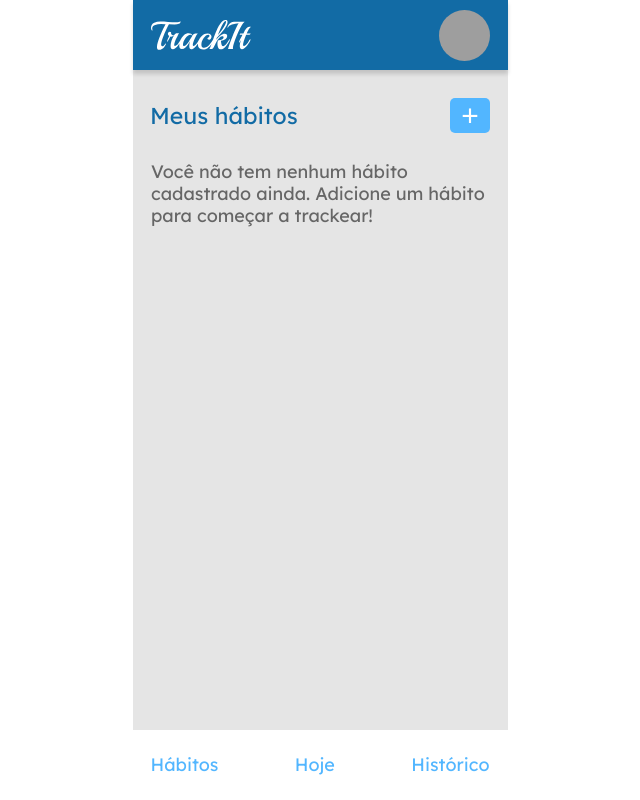
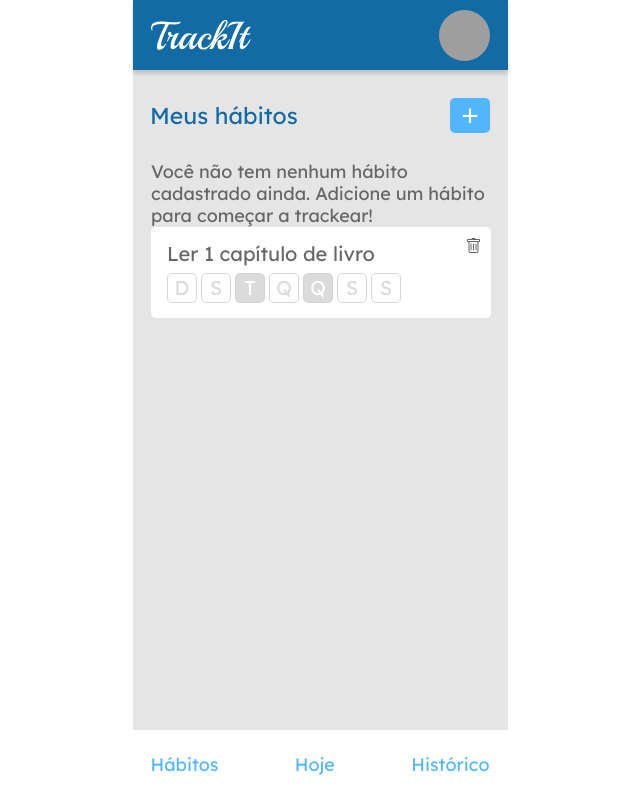
Before and after one commit to Yokuny/Trackit, a React (Create React App) app: page /habitos in a window 1280 px wide. Shown: the whole page, without its empty margins (320-960 px from the left). Built offline with nearby package versions, Linux system fonts and the light colour scheme; grey boxes are pictures that could not be loaded.

Commit message:
interface done
now is time to request the data from API and fill all the interface

```diff
--- a/src/components/habits/Habits.js
+++ b/src/components/habits/Habits.js
@@ -3,6 +3,7 @@ import ScreenSize from "../../ScreenSize.js";
 import Header from "../Header.js";
 import Footer from "../Footer.js";
 import NewHabit from "./NewHabit.js";
+import TaskList from "./TaskList.js";
 import { AddHabit, AddHeader, HabitCards } from "./style/HabitCards.js";
 const Habits = () => {
   const [newHabit, setNewHabit] = useState(false);
@@ -18,6 +19,7 @@ const Habits = () => {
       </AddHabit>
       <HabitCards>
         <p>Você não tem nenhum hábito cadastrado ainda. Adicione um hábito para começar a trackear!</p>
+        <TaskList />
       </HabitCards>
       <Footer />
     </ScreenSize>
--- /dev/null
+++ b/src/components/habits/TaskList.js
@@ -0,0 +1,23 @@
+import Weekdays from "./Weekdays.js";
+import TaskListStyle from "./style/TaskListStyle.js";
+import TrashCan from "../../assets//trash-can.svg";
+const newWeek = () => {
+  function selectfalse(day) {
+    return { day, select: false };
+  }
+  let week = ["D", "S", "T", "Q", "Q", "S", "S"];
+  return week.map((day) => selectfalse(day));
+};
+let a = newWeek();
+a[2].select = true;
+a[4].select = true;
+const TaskList = () => {
+  return (
+    <TaskListStyle>
+      <img src={TrashCan} alt="remove" />
+      <p>Ler 1 capítulo de livro</p>
+      <Weekdays days={a} />
+    </TaskListStyle>
+  );
+};
+export default TaskList;
--- a/src/components/habits/Weekdays.js
+++ b/src/components/habits/Weekdays.js
@@ -1,10 +1,11 @@
-import { CheckboxContainer, Checkbox } from "./style/WeekDays";
+import { CheckboxContainer, Checkbox } from "./style/WeekDaysStyle";
 const Weekdays = ({ days, markDay }) => {
   return (
     <CheckboxContainer>
       {days.map((day, index) => (
         <Checkbox
           onClick={({ target }) => {
+            if (markDay) {
               markDay((prev) =>
                 prev.map((day, index) => {
                   if (target.id === `${day.day}${index}`) {
@@ -14,6 +15,7 @@ const Weekdays = ({ days, markDay }) => {
                   }
                 })
               );
+            }
           }}
           key={`${day.day}${index}`}
           id={`${day.day}${index}`}
--- /dev/null
+++ b/src/components/habits/style/TaskListStyle.js
@@ -0,0 +1,25 @@
+import styled from "styled-components";
+const TaskListStyle = styled.div`
+  position: relative;
+  width: 340px;
+  height: 91px;
+  padding: 16px;
+  box-sizing: border-box;
+  border-radius: 5px;
+  background: #ffffff;
+  p {
+    font-size: 20px;
+    color: #666666;
+    margin-bottom: 8px;
+  }
+  img {
+    position: absolute;
+    right: 11px;
+    top: 11px;
+    cursor: pointer;
+  }
+  img:hover {
+    opacity: 0.7;
+  }
+`;
+export default TaskListStyle;
--- a/src/components/habits/style/WeekDays.js
+++ /dev/null
@@ -1,22 +0,0 @@
-import styled from "styled-components";
-export const CheckboxContainer = styled.div`
-  display: flex;
-  flex-direction: row;
-  gap: 4px;
-`;
-export const Checkbox = styled.div`
-  width: 30px;
-  height: 30px;
-  box-sizing: border-box;
-  border: 1px solid #d5d5d5;
-  border-radius: 5px;
-
-  display: flex;
-  align-items: center;
-  justify-content: center;
-
-  background: ${(props) => (props.checked ? "#DBDBDB" : "#FFFFFF")};
-  font-size: 20px;
-  color: ${(props) => (props.checked ? "#FFFFFF" : "#DBDBDB")};
-  cursor: pointer;
-`;
```
Also changed, not shown: src/assets/trash-can.svg (added). Lines whose indentation alone changed are shown as unchanged.
